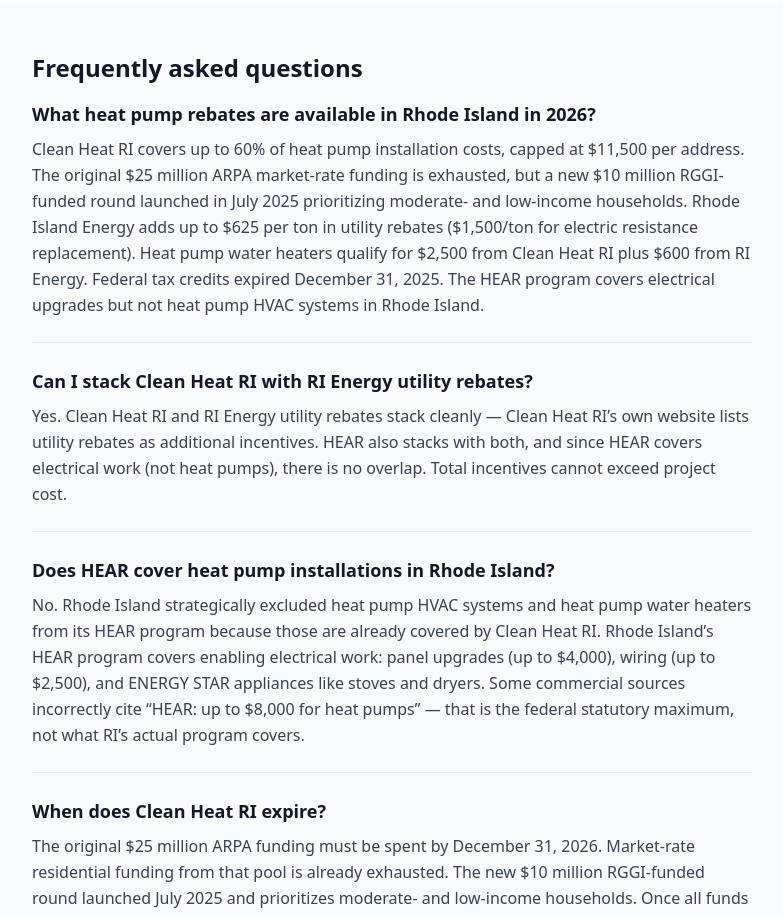
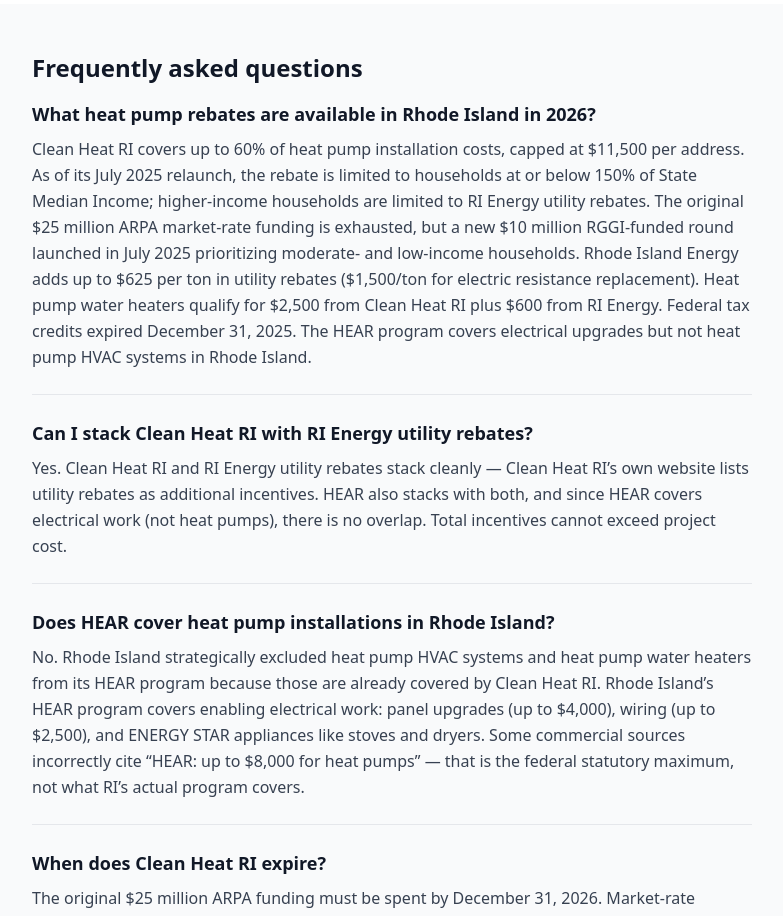
Before and after one commit to giniwproductions-88/homeenergybasics, a Next.js app: page /heat-pumps/states/ri in a window 1280 px wide. Shown: the part 9320-10236 px from the top of the page, without its empty margins (248-1031 px from the left). Built offline with nearby package versions, Linux system fonts and the light colour scheme.

Commit message:
RI: restate Clean Heat RI <=150% SMI cap in FAQ #1

```diff
--- a/src/app/heat-pumps/states/ri/page.tsx
+++ b/src/app/heat-pumps/states/ri/page.tsx
@@ -30,7 +30,7 @@ const faqJsonLd = {
       name: "What heat pump rebates are available in Rhode Island in 2026?",
       acceptedAnswer: {
         "@type": "Answer",
-        text: "Clean Heat RI covers up to 60% of heat pump installation costs, capped at $11,500 per address. The original $25 million ARPA market-rate funding is exhausted, but a new $10 million RGGI-funded round launched in July 2025 prioritizing moderate- and low-income households. Rhode Island Energy adds up to $625 per ton in utility rebates ($1,500/ton for electric resistance replacement). Heat pump water heaters qualify for $2,500 from Clean Heat RI plus $600 from RI Energy. Federal tax credits expired December 31, 2025. The HEAR program covers electrical upgrades but not heat pump HVAC systems in Rhode Island.",
+        text: "Clean Heat RI covers up to 60% of heat pump installation costs, capped at $11,500 per address. As of its July 2025 relaunch, the rebate is limited to households at or below 150% of State Median Income; higher-income households are limited to RI Energy utility rebates. The original $25 million ARPA market-rate funding is exhausted, but a new $10 million RGGI-funded round launched in July 2025 prioritizing moderate- and low-income households. Rhode Island Energy adds up to $625 per ton in utility rebates ($1,500/ton for electric resistance replacement). Heat pump water heaters qualify for $2,500 from Clean Heat RI plus $600 from RI Energy. Federal tax credits expired December 31, 2025. The HEAR program covers electrical upgrades but not heat pump HVAC systems in Rhode Island.",
       },
     },
     {
```
